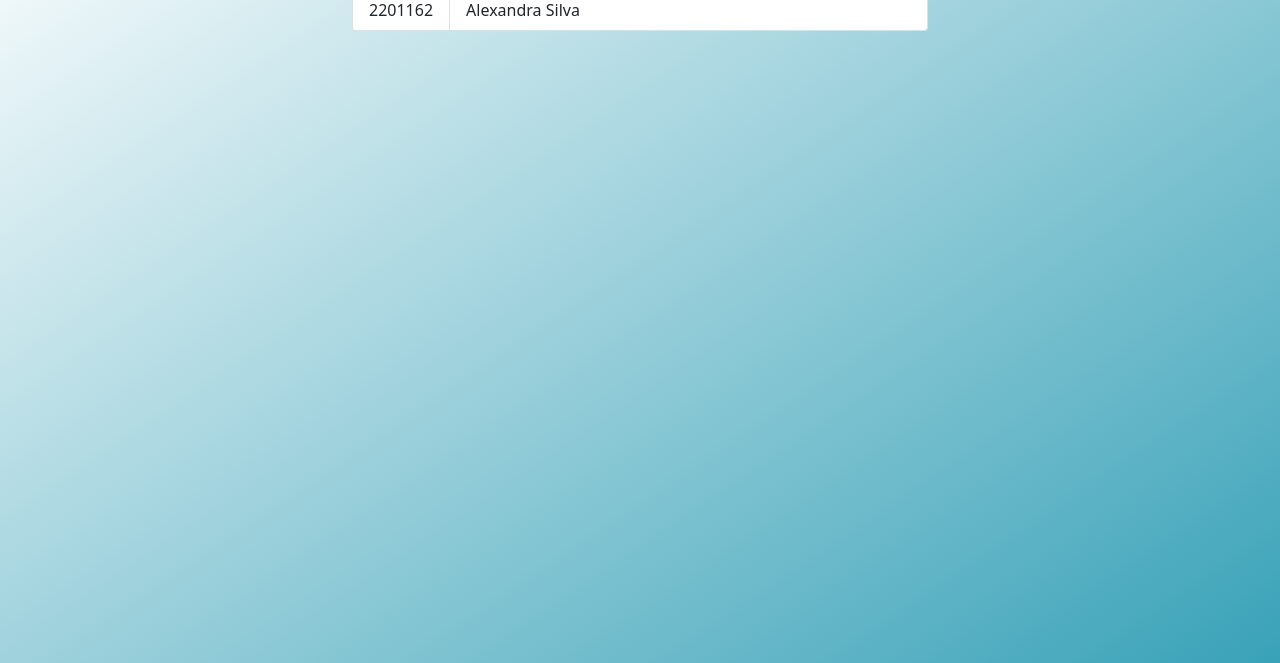
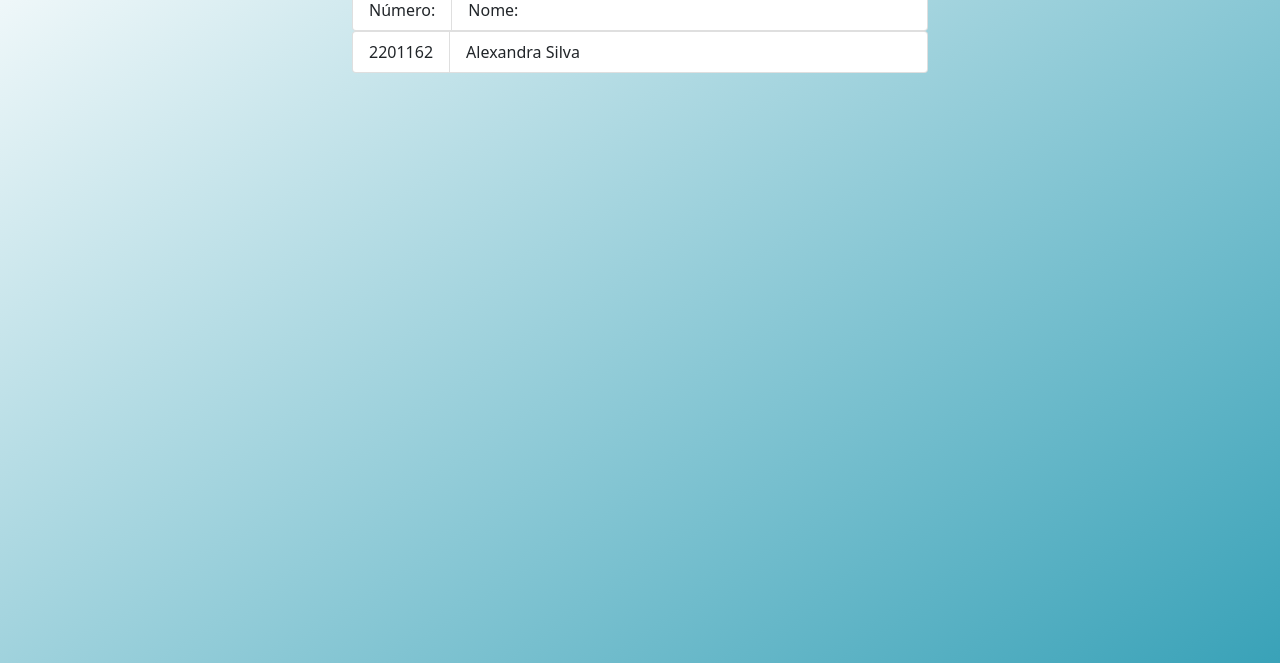
Before and after one commit to xanaxsi/presencas-mds-2021, a plain HTML site: page index.html in a window 1280 px wide. Shown: the part 137-800 px from the top of the page. Drawn offline with nearby package versions, Linux system fonts and the light colour scheme.

Commit message:
Alteracaofinal

```diff
--- a/index.html
+++ b/index.html
@@ -34,11 +34,14 @@
     <div class="container">
       <!-- Table header -->
       <ul class="list-group list-group-horizontal header">
+        <li class="list-group-item">Número:</li>
+        <li class="list-group-item name">Nome:</li>
+      </ul>
+      <!-- Table rows -->
+        <ul class="list-group list-group-horizontal header">
         <li class="list-group-item">2201162</li>
         <li class="list-group-item name">Alexandra Silva</li>
       </ul>
-      <!-- Table rows -->
-
 
     </div>
     <!-- Bootstrap Bundle with Popper -->
```
